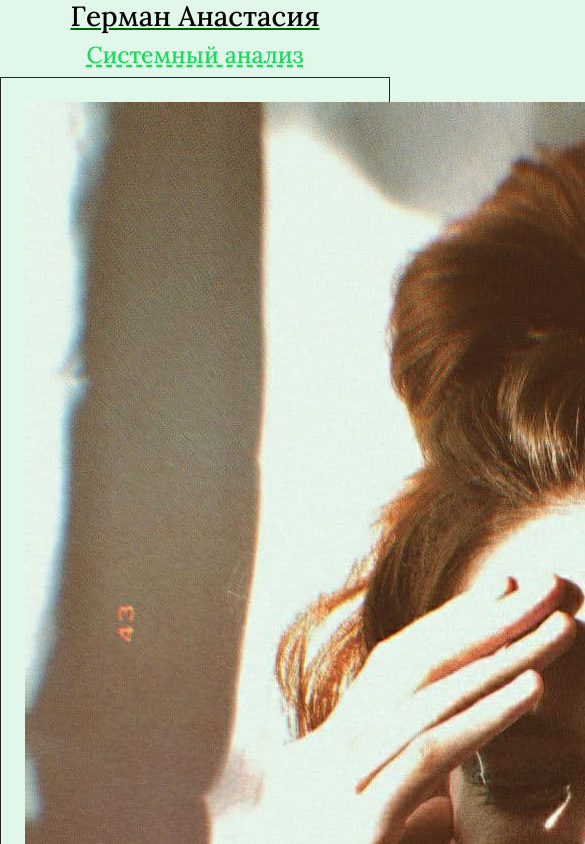
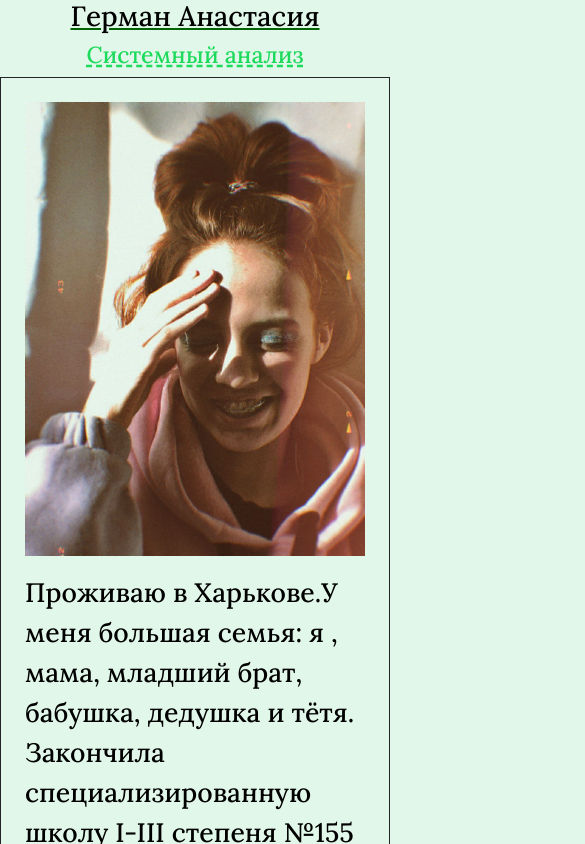
Before and after one commit to khlebSmaslom/my--site, a plain HTML site: page index.html in a window 390 px wide. Shown: the top 844 px of the page, 585 px wide, since content can reach past the window. Drawn offline with nearby package versions, Linux system fonts and the light colour scheme.

Commit message:
адаптивность

```diff
--- a/index.html
+++ b/index.html
@@ -19,10 +19,10 @@
    <h3 class="text-center">Системный анализ</h3>
 
 
-  <div class="container p-4 border border-dark">
+  <div class="container-fluid p-4 border border-dark">
     <div class="row gx-5">
       <div class="col">
-    <img src="./img/myph.jpg" class="col-md-3 float-md-end mb-3 ms-md-3" alt="...">
+    <img src="./img/myph.jpg" class="col-md-3 float-md-end mb-3 ms-md-3 img-fluid" alt="...">
 
     <p> Проживаю в Харькове.У меня большая семья: я , мама, младший брат, бабушка, дедушка и тётя.
       Закончила специализированную школу I-III степеня №155 с гуманитарным углубленнием на языки:английский, немецкий.<br>
```
